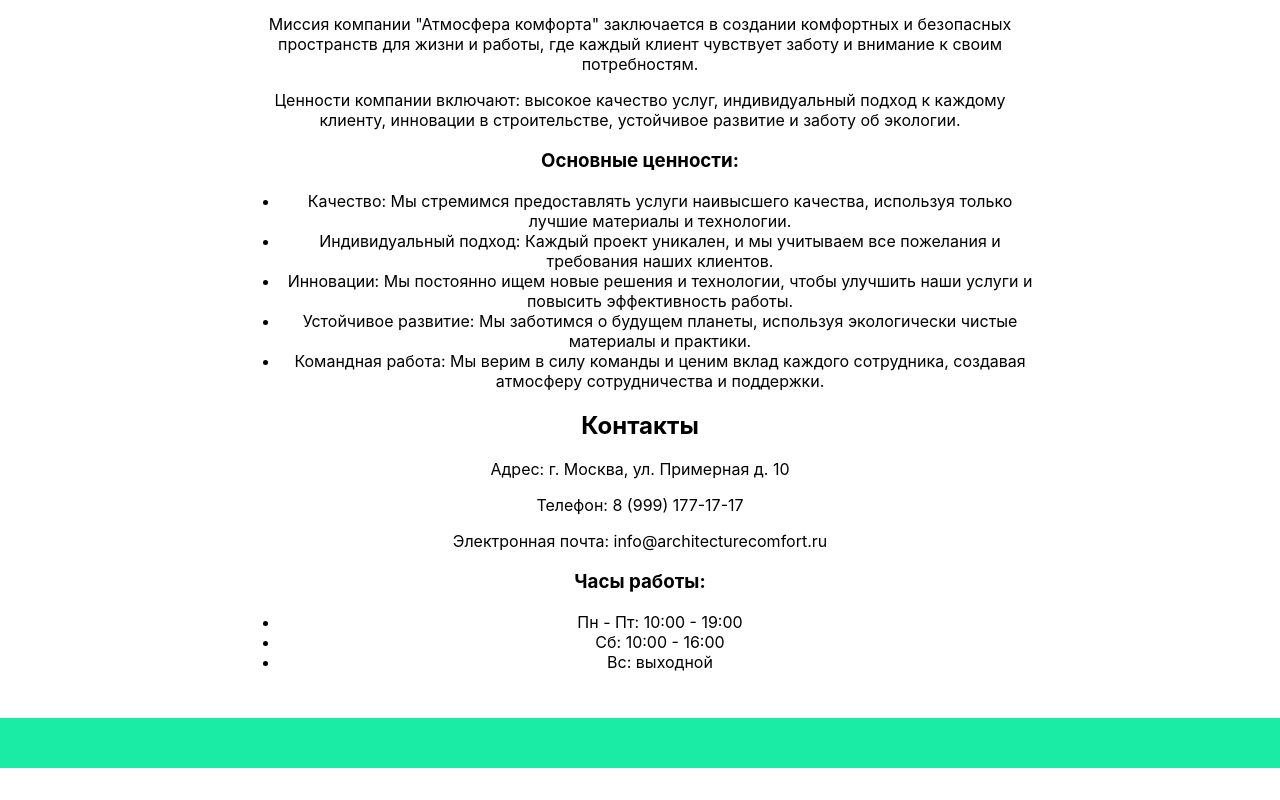
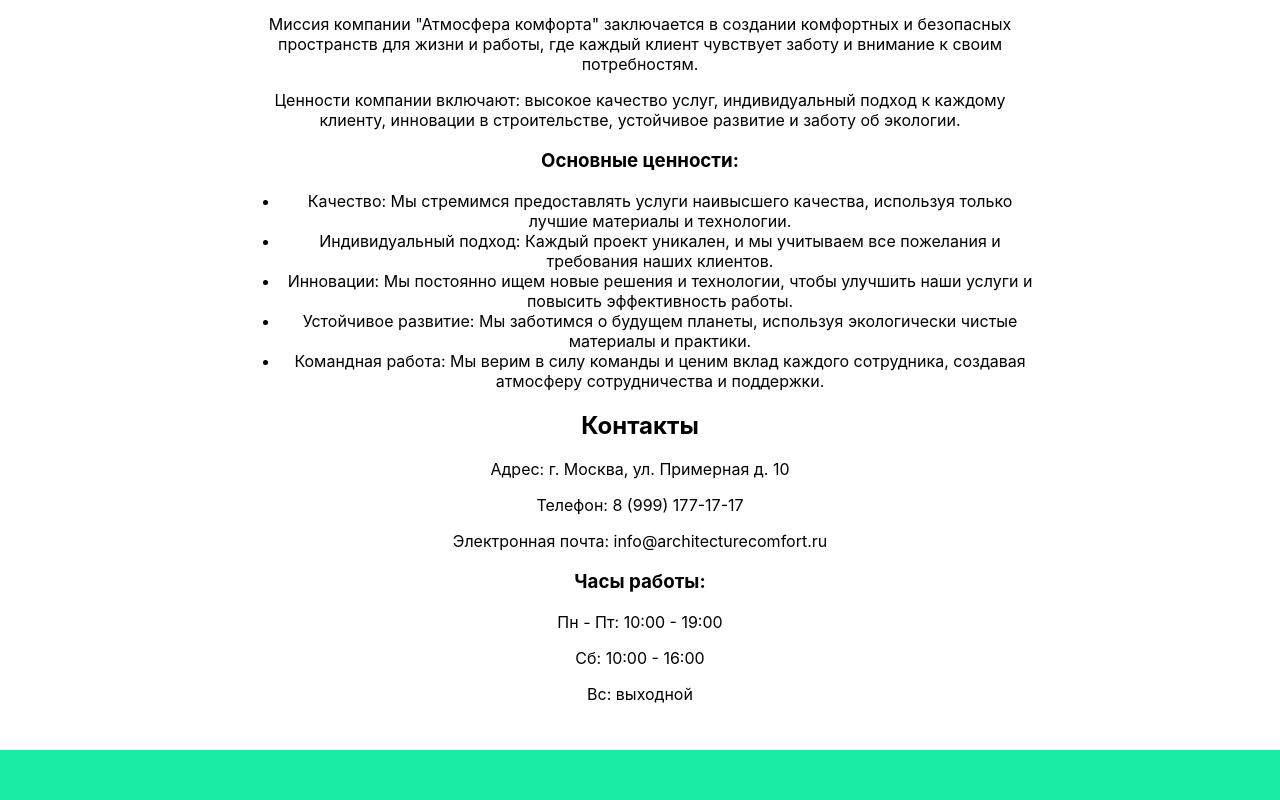
Before and after one commit to gavrilovegor519/stroymag, a JavaScript app: page /about in a window 1280 px wide. Shown: the part 903-1703 px from the top of the page. Before the commit the page ends 1671 px from the top, so only its background shows below. Built offline with nearby package versions, Linux system fonts and the light colour scheme; the HTML template or start-up script is replaced by a standard one.

Commit message:
Небольшие фиксы

```diff
--- a/src/views/About.js
+++ b/src/views/About.js
@@ -43,11 +43,9 @@ function About() {
                     <p>Телефон: 8 (999) 177-17-17</p>
                     <p>Электронная почта: info@architecturecomfort.ru</p>
                     <h3>Часы работы:</h3>
-                    <ul>
-                        <li>Пн - Пт: 10:00 - 19:00</li>
-                        <li>Сб: 10:00 - 16:00</li>
-                        <li>Вс: выходной</li>
-                    </ul>
+                    <p>Пн - Пт: 10:00 - 19:00</p>
+                    <p>Сб: 10:00 - 16:00</p>
+                    <p>Вс: выходной</p>
                 </div>
             </div>
             <Footer />
```
